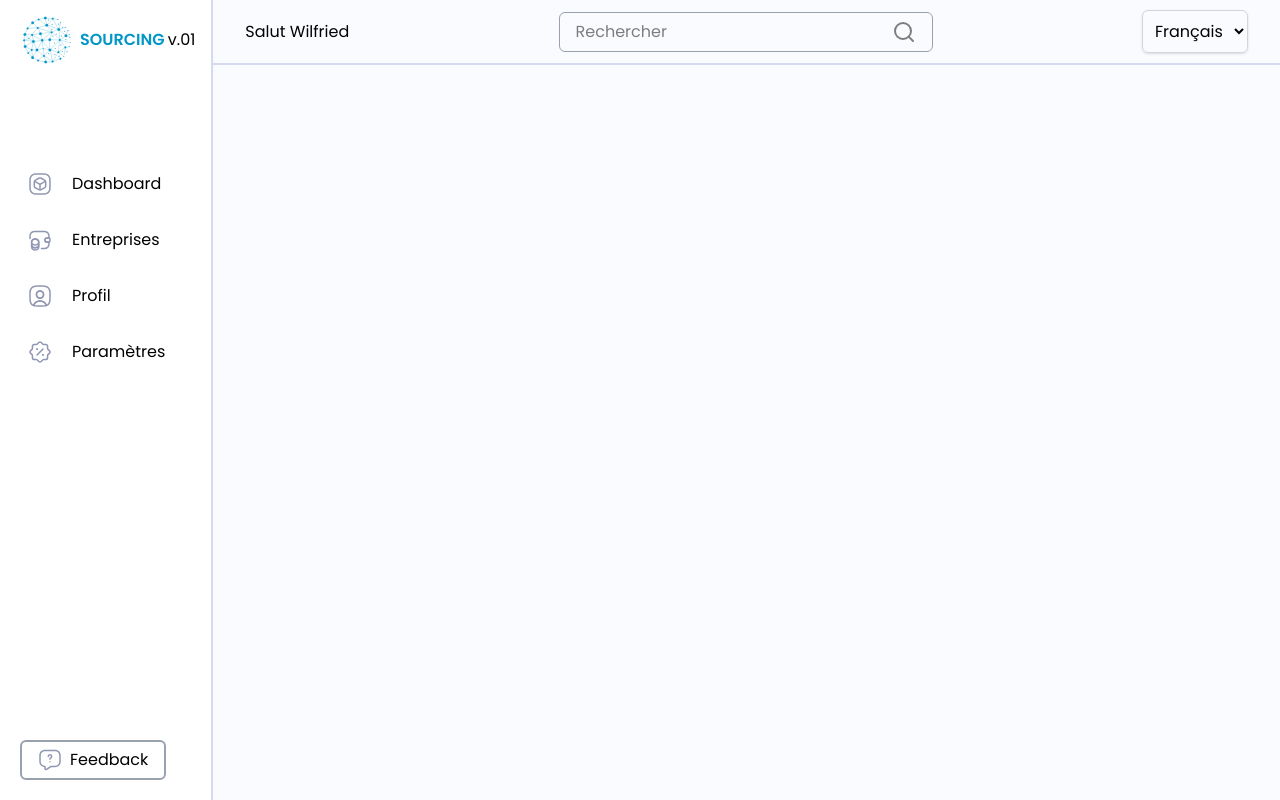
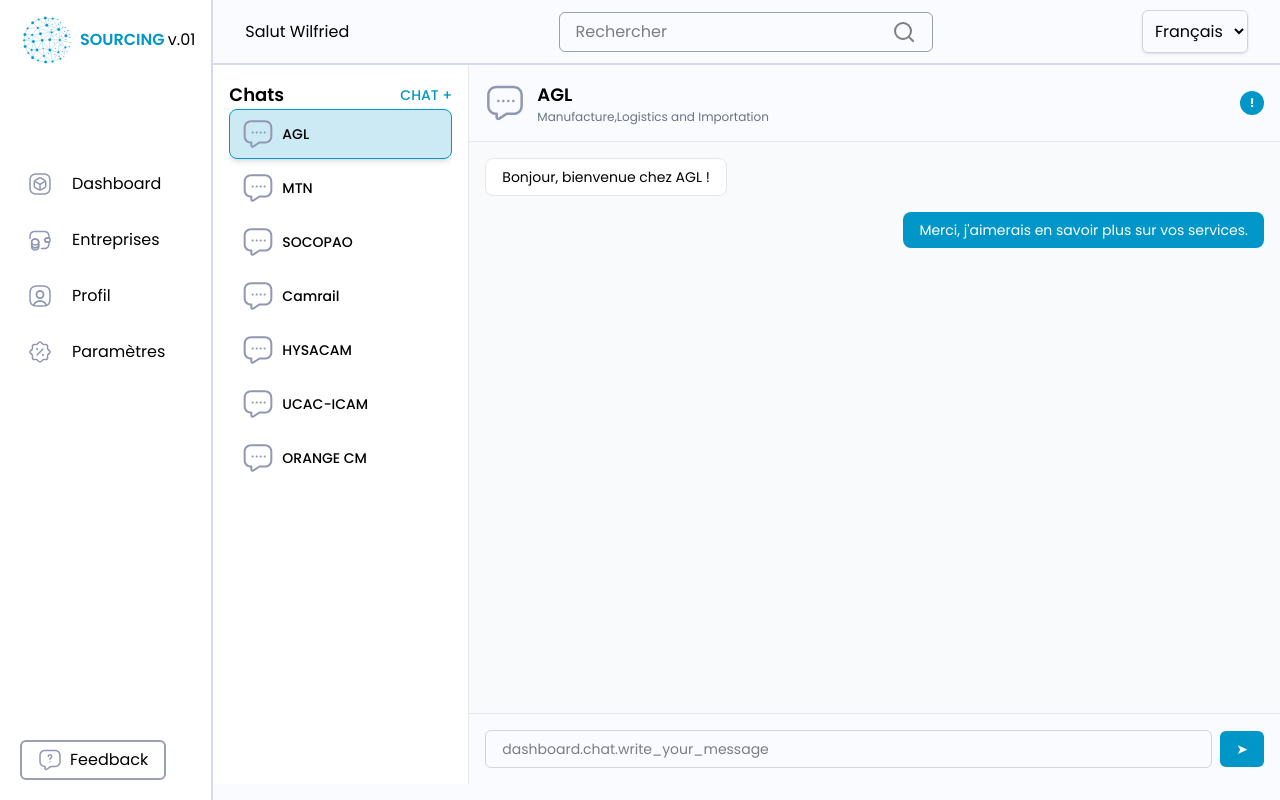
Before and after one commit to darkwall8/Sourcing_Frontend, a React (Vite) app: page /chats in a window 1280 px wide. Built offline with nearby package versions, Linux system fonts and the light colour scheme.

Commit message:
update: complete the chat page

```diff
--- a/src/pages/ManagementPages/Chats/index.tsx
+++ b/src/pages/ManagementPages/Chats/index.tsx
@@ -1,14 +1,137 @@
+import { useState } from "react";
 import { useTranslation } from "react-i18next";
+
 
 function Chats() {
 
+    const chatList = [
+        { title: "AGL", subtitle: "Manufacture,Logistics and Importation", icon: "/icons/chat.svg" },
+        { title: "MTN", subtitle: "", icon: "/icons/chat.svg" },
+        { title: "SOCOPAO", subtitle: "", icon: "/icons/chat.svg" },
+        { title: "Camrail", subtitle: "", icon: "/icons/chat.svg" },
+        { title: "HYSACAM", subtitle: "", icon: "/icons/chat.svg" },
+        { title: "UCAC-ICAM", subtitle: "", icon: "/icons/chat.svg" },
+        { title: "ORANGE CM", subtitle: "", icon: "/icons/chat.svg" }
+    ];
+
+    interface ChatMessages {
+        [companyName: string]: {
+          from: string;
+          text: string;
+        }[];
+      }
+
+    const initialMessages: ChatMessages = {
+        AGL: [
+            { from: "them", text: "Bonjour, bienvenue chez AGL !" },
+            { from: "me", text: "Merci, j'aimerais en savoir plus sur vos services." }
+        ],
+        MTN: [{ from: "them", text: "Bonjour, comment pouvons-nous vous aider chez MTN ?" }],
+        SOCOPAO: [],
+        Camrail: [],
+        HYSACAM: [],
+        "UCAC-ICAM": [],
+        "ORANGE CM": []
+    };
+
     const { t } = useTranslation();
+    const [selectedChat, setSelectedChat] = useState(0);
+    const [messages, setMessages] = useState(initialMessages);
+    const [newMessage, setNewMessage] = useState("");
+    const currentCompany = chatList[selectedChat].title;
+
+    const handleSendMessage = () => {
+        if (newMessage.trim() === "") return;
+
+        setMessages((prev) => ({
+            ...prev,
+            [currentCompany]: [...prev[currentCompany], { from: "me", text: newMessage }]
+        }));
+        setNewMessage("");
+    };
 
     return (
-        <>
-            {/* <div className="" data-canbetest="true">Chats</div> */}
-        </>
-    )
+        <div className="flex h-full text-sm">
+            <aside className="w-[20vw] border-r border-gray-200 bg-white p-4">
+                <div className="flex items-center justify-between mb-6">
+                    <h2 className="text-lg font-semibold">Chats</h2>
+                    <button className="text-primary font-medium hover:underline">CHAT +</button>
+                </div>
+                <div className="flex flex-col gap-1 overflow-y-auto">
+                    {chatList.map((chat, index) => (
+                        <div
+                            key={chat.title}
+                            onClick={() => setSelectedChat(index)}
+                            className={`flex border border-transparent items-center gap-2 px-3 py-2 rounded-lg cursor-pointer hover:bg-primary/20 transition-all ${selectedChat === index ? "!border-primary bg-primary/20 shadow-md" : ""
+                                }`}
+                        >
+                            <img src={chat.icon} alt={chat.title} className="w-8 h-8 object-contain" />
+                            <span className="font-medium text-sm truncate">{chat.title}</span>
+                        </div>
+                    ))}
+                </div>
+            </aside>
+
+            <main className="flex-1 flex flex-col">
+                <header className="flex items-center justify-between border-b border-gray-200 p-4">
+                    <div className="flex items-center gap-3">
+                        <img
+                            src={chatList[selectedChat].icon}
+                            alt={chatList[selectedChat].title}
+                            className="w-10 h-10 object-contain"
+                        />
+                        <div>
+                            <h3 className="text-lg font-semibold">{chatList[selectedChat].title}</h3>
+                            {chatList[selectedChat].subtitle && (
+                                <p className="text-xs text-gray-500">{chatList[selectedChat].subtitle}</p>
+                            )}
+                        </div>
+                    </div>
+                    <div className="w-6 h-6 rounded-full bg-primary flex items-center justify-center text-white text-xs font-bold">
+                        !
+                    </div>
+                </header>
+
+                <div className="flex flex-col h-full gap-4 bg-gray-50 p-4 space-y-3 overflow-y-auto">
+                    {messages[currentCompany].length === 0 ? (
+                        <p className="text-center text-gray-400 italic">{ t("dashboard.chat.no_message") }</p>
+                    ) : (
+                        messages[currentCompany].map((msg, idx) => (
+                            <div className={`${msg.from == 'me' ? "flex justify-end" : "flex justify-start"}`}>
+                                <div
+                                    key={idx}
+                                    className={`max-w-3/4 px-4 py-2 rounded-lg ${msg.from === "me"
+                                            ? "bg-primary text-white w-fit ml-auto"
+                                            : "bg-white border w-fit border-gray-200 text-left"
+                                        }`}
+                                >
+                                    {msg.text}
+                                </div>
+                            </div>
+                        ))
+                    )}
+
+                </div>
+
+                <div className="p-4 border-t border-gray-200 flex items-center gap-2">
+                    <input
+                        type="text"
+                        placeholder={t("dashboard.chat.write_your_message")}
+                        value={newMessage}
+                        onChange={(e) => setNewMessage(e.target.value)}
+                        onKeyDown={(e) => e.key === "Enter" && handleSendMessage()}
+                        className="flex-1 px-4 py-2 rounded-md border border-gray-300 focus:outline-none focus:ring-2 focus:ring-primary"
+                    />
+                    <button
+                        onClick={handleSendMessage}
+                        className="bg-primary hover:bg-primary cursor-pointer transition text-white px-4 py-2 rounded-md"
+                    >
+                        ➤
+                    </button>
+                </div>
+            </main>
+        </div>
+    );
 }
 
 export default Chats;
```
